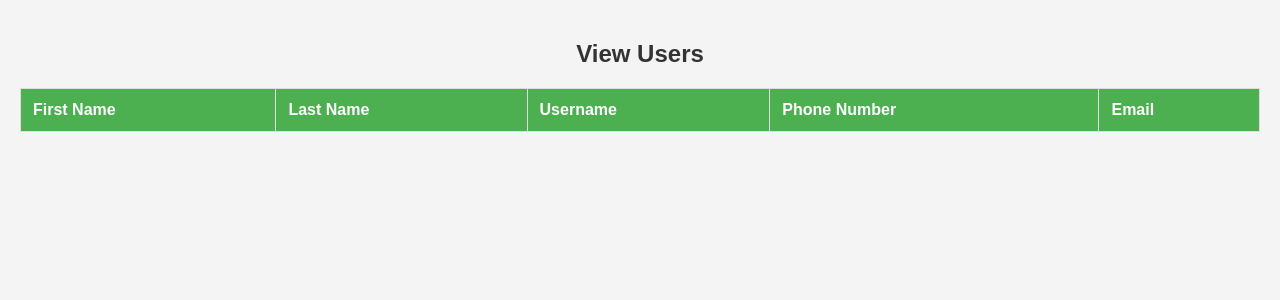
After one commit to thirumurug0xan/shopesite, a Flask app: page /admin/portal/users in a window 1280 px wide. The commit adds this page. Shown: the top 300 px of the page. Run offline with Flask 3, Linux system fonts and the light colour scheme; the visitor is signed in with stand-in values (Sample User, id 1); lists and menus that the app fills with data are empty; some libraries are stand-ins or nearby versions.

Commit message:
modified:   app.py 	modified:   insert_data.py 	modified:   templates/admin_add.html 	new file:   templates/admin_users.html

```diff
--- a/app.py
+++ b/app.py
@@ -10,6 +10,7 @@ from flask_mysqldb import MySQL
 import MySQLdb.cursors
 import os
 
+github_profile='thirumurug0xan'
 # admin_name = input('Enter name for admin:')
 # admin_password = input('Enter password for admin:')
 # if not (admin_name and admin_password):
--- a/insert_data.py
+++ b/insert_data.py
@@ -15,6 +15,6 @@
 ['Beautiful Chain Watch','50','Beautiful_chain_watch.jpeg'],
 ['Black Opium Perfume','15','perfume.jpeg']]
 for i in data:
-  quire = 'mysql -h 127.0.0.1 -u kali -pkali -e "INSERT INTO shopesite.products(product_name, price, quantity, image_name) VALUES (\'{a}\',\'{b}\',\'5\',\'{c}\');"'.format(a=i[0],b=i[1],c=i[2])
+  quire = 'mysql -h 127.0.0.1 -u kali -pkali -e "INSERT INTO shopesite.products(product_name, price, quantity, describe, image_name) VALUES (\'{a}\',\'{b}\',\'5\',\'{c}\');"'.format(a=i[0],b=i[1],c=i[2])
   os.system(quire)
   print(quire)
--- /dev/null
+++ b/templates/admin_users.html
@@ -0,0 +1,68 @@
+<!DOCTYPE html>
+<html lang="en">
+<head>
+    <meta charset="UTF-8">
+    <meta name="viewport" content="width=device-width, initial-scale=1.0">
+    <title>View Users</title>
+    <style>
+        body {
+            font-family: Arial, sans-serif;
+            background-color: #f4f4f4;
+            margin: 0;
+            padding: 20px;
+        }
+        h2 {
+            text-align: center;
+            color: #333;
+        }
+        table {
+            width: 100%;
+            margin-top: 20px;
+            border-collapse: collapse;
+        }
+        table, th, td {
+            border: 1px solid #ddd;
+        }
+        th, td {
+            padding: 12px;
+            text-align: left;
+        }
+        th {
+            background-color: #4CAF50;
+            color: white;
+        }
+        tr:nth-child(even) {
+            background-color: #f2f2f2;
+        }
+    </style>
+</head>
+<body>
+
+    <h2>View Users</h2>
+
+    <table>
+        <thead>
+            <tr>
+                <th>First Name</th>
+                <th>Last Name</th>
+                <th>Username</th>
+                <th>Phone Number</th>
+                <th>Email</th>
+            </tr>
+        </thead>
+        <tbody>
+            <!-- Loop through the users data and display it -->
+            {% for user in users %}
+            <tr>
+                <td>{{ user['first_name'] }}</td>  <!-- First Name -->
+                <td>{{ user['last_name'] }}</td>   <!-- Last Name -->
+                <td>{{ user['user_name'] }}</td>   <!-- Username -->
+                <td>{{ user['phone_no'] }}</td>    <!-- Phone Number -->
+                <td>{{ user['email'] }}</td>       <!-- Email -->
+            </tr>
+            {% endfor %}
+        </tbody>
+    </table>
+
+</body>
+</html>
```
Also changed, not shown: templates/admin_add.html (+39 -39 lines).
